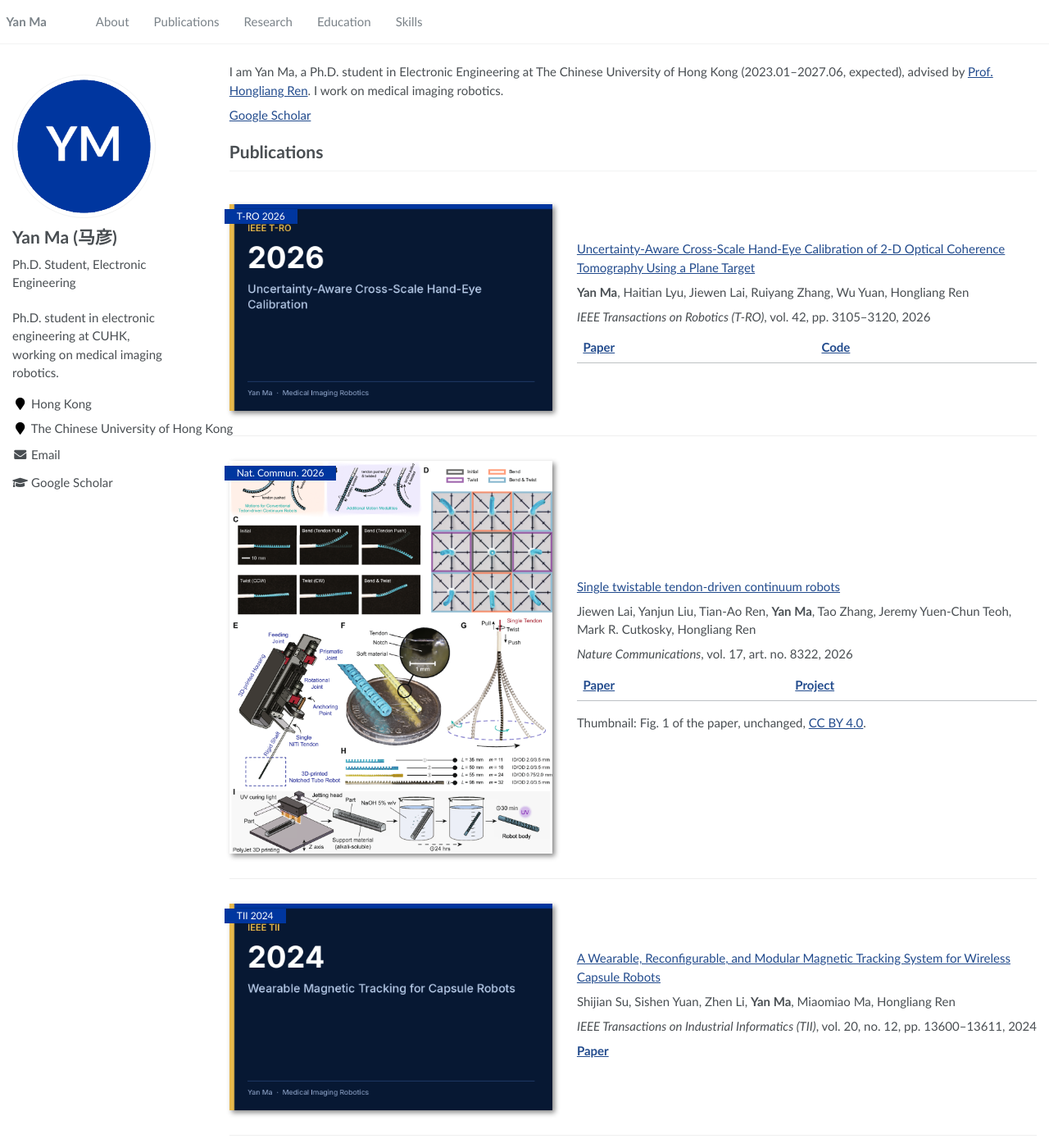
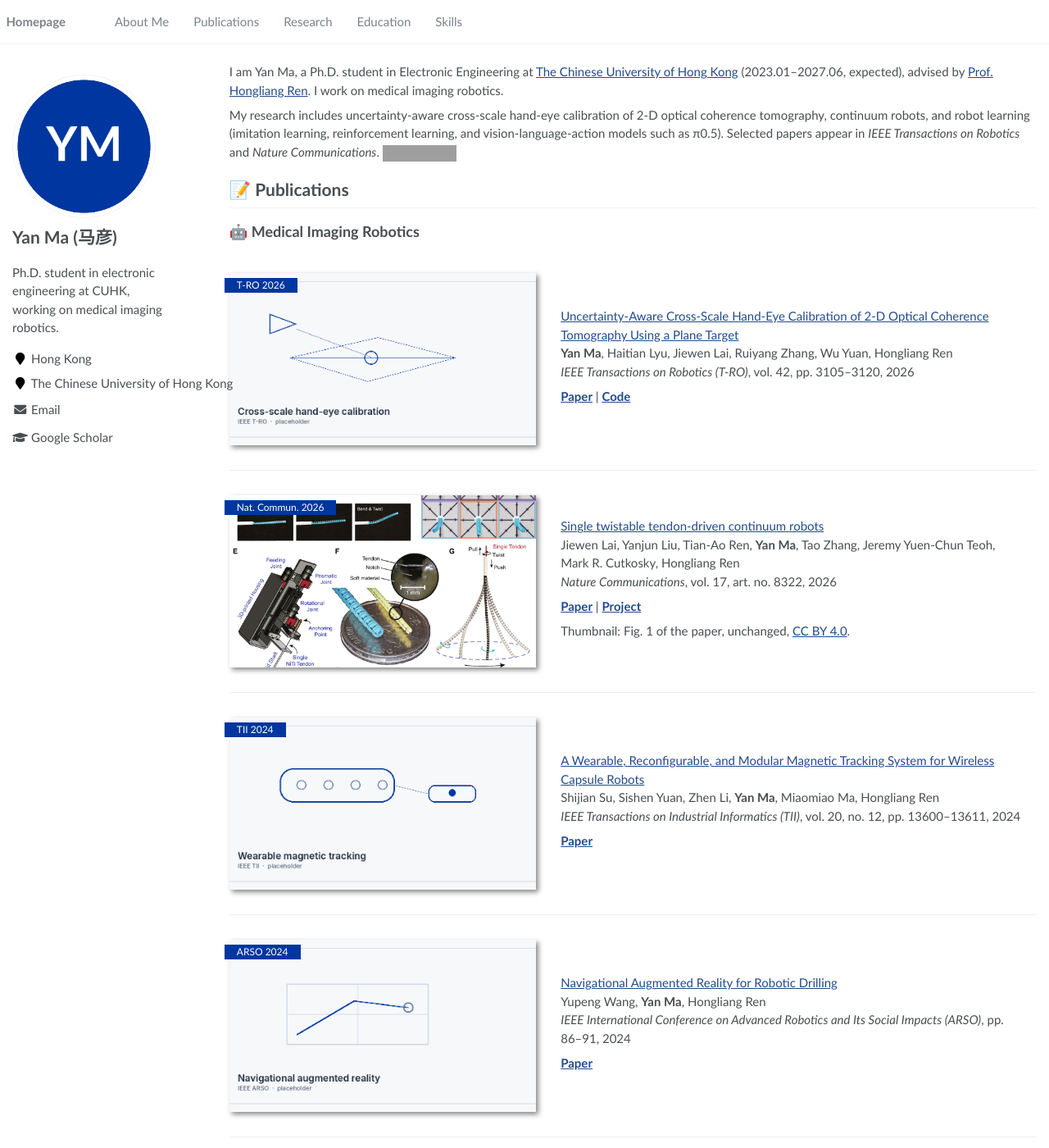
Before and after one commit to ILoveCorn/ILoveCorn.github.io, a Jekyll site: the page built from _pages/about.md, in a window 1280 px wide and 1400 px high. Shown: the whole window at 82% size. Built offline with Jekyll 4.4.1, drawn with Linux system fonts in a browser that asks for light colours; some of the changed text lies outside the part shown; grey boxes are pictures that could not be loaded.

Commit message:
Align the homepage layout with the AcadHomepage reference.
Use the reference masthead, emoji section headings, and paper-card markup, and give every thumbnail the same framed size. Redraw missing-figure placeholders as light figure cards.

Co-authored-by: Yan Ma <ILoveCorn@users.noreply.github.com>

```diff
--- a/_config.yml
+++ b/_config.yml
@@ -18,7 +18,7 @@ baidu_site_verification  :  # get baidu_site_verification from https://ziyuan.ba
 author:
   name             : "Yan Ma (马彦)"
   avatar           : "images/avatar.png"
-  bio              : "Ph.D. Student, Electronic Engineering"
+  bio              : ""
   location         : "Hong Kong"
   employer         : "The Chinese University of Hong Kong"
   pubmed           :
--- a/_data/navigation.yml
+++ b/_data/navigation.yml
@@ -1,16 +1,16 @@
 # main links
 main:
-  - title: "About"
+  - title: "About Me"
     url: "/#about-me"
 
   - title: "Publications"
-    url: "/#publications"
+    url: "/#-publications"
 
   - title: "Research"
-    url: "/#research"
+    url: "/#-research"
 
   - title: "Education"
-    url: "/#education"
+    url: "/#-education"
 
   - title: "Skills"
-    url: "/#skills"
+    url: "/#-skills"
--- a/_includes/masthead.html
+++ b/_includes/masthead.html
@@ -4,7 +4,7 @@
       <nav id="site-nav" class="greedy-nav">
         <button><div class="navicon"></div></button>
         <ul class="visible-links">
-          <li class="masthead__menu-item masthead__menu-item--lg masthead__menu-home-item"><a href="#about-me">Yan Ma</a></li>
+          <li class="masthead__menu-item masthead__menu-item--lg masthead__menu-home-item"><a href="#about-me">Homepage</a></li>
           {% for link in site.data.navigation.main %}
             <li class="masthead__menu-item"><a href="{{ domain }}{{ link.url }}">{{ link.title }}</a></li>
           {% endfor %}
--- a/_pages/about.md
+++ b/_pages/about.md
@@ -10,73 +10,66 @@ redirect_from:
 
 <span class='anchor' id='about-me'></span>
 
-I am Yan Ma, a Ph.D. student in Electronic Engineering at The Chinese University of Hong Kong (2023.01–2027.06, expected), advised by [Prof. Hongliang Ren](https://www.ee.cuhk.edu.hk/en-gb/people/academic-staff/professors/prof-ren-hongliang). I work on medical imaging robotics.
+I am Yan Ma, a Ph.D. student in Electronic Engineering at [The Chinese University of Hong Kong](https://www.ee.cuhk.edu.hk/) (2023.01–2027.06, expected), advised by [Prof. Hongliang Ren](https://www.ee.cuhk.edu.hk/en-gb/people/academic-staff/professors/prof-ren-hongliang). I work on medical imaging robotics.
 
-<a href="https://scholar.google.com/citations?user=H2TMh68AAAAJ">Google Scholar</a> <strong><span id="total_cit"></span></strong>
+My research includes uncertainty-aware cross-scale hand-eye calibration of 2-D optical coherence tomography, continuum robots, and robot learning (imitation learning, reinforcement learning, and vision-language-action models such as π0.5). Selected papers appear in *IEEE Transactions on Robotics* and *Nature Communications*. <a href="https://scholar.google.com/citations?user=H2TMh68AAAAJ"><img src="https://img.shields.io/badge/Google%20Scholar-Yan%20Ma-4b89dc?logo=googlescholar&logoColor=white" alt="Google Scholar"></a>
 
-<h1 id="publications">Publications</h1>
+# 📝 Publications
 
-<div class='paper-box'><div class='paper-box-image'><div><div class="badge">T-RO 2026</div><img src="images/papers/placeholder-tro-2026.png" alt="Placeholder card for the T-RO 2026 hand-eye calibration paper" width="100%"></div></div>
+## 🤖 Medical Imaging Robotics
+
+<div class='paper-box'><div class='paper-box-image'><div><div class="badge">T-RO 2026</div><img src='images/papers/placeholder-tro-2026.png' alt="Placeholder thumbnail for the T-RO 2026 hand-eye calibration paper" width="100%"></div></div>
 <div class='paper-box-text' markdown="1">
 
-[Uncertainty-Aware Cross-Scale Hand-Eye Calibration of 2-D Optical Coherence Tomography Using a Plane Target](https://doi.org/10.1109/TRO.2026.3710397)
-
-**Yan Ma**, Haitian Lyu, Jiewen Lai, Ruiyang Zhang, Wu Yuan, Hongliang Ren
-
+[Uncertainty-Aware Cross-Scale Hand-Eye Calibration of 2-D Optical Coherence Tomography Using a Plane Target](https://doi.org/10.1109/TRO.2026.3710397) \\
+**Yan Ma**, Haitian Lyu, Jiewen Lai, Ruiyang Zhang, Wu Yuan, Hongliang Ren \\
 *IEEE Transactions on Robotics (T-RO)*, vol. 42, pp. 3105–3120, 2026
 
-[**Paper**](https://doi.org/10.1109/TRO.2026.3710397) | [**Code**](https://github.com/ILoveCorn/2DCalib)
+[**Paper**](https://doi.org/10.1109/TRO.2026.3710397) \| [**Code**](https://github.com/ILoveCorn/2DCalib)
 
 </div></div>
 
-<div class='paper-box'><div class='paper-box-image'><div><div class="badge">Nat. Commun. 2026</div><img src="images/papers/natcomm2026-fig1.png" alt="Figure 1 of Single twistable tendon-driven continuum robots" width="100%"></div></div>
+<div class='paper-box'><div class='paper-box-image'><div><div class="badge">Nat. Commun. 2026</div><img src='images/papers/natcomm2026-fig1.png' alt="Figure 1 of Single twistable tendon-driven continuum robots" width="100%"></div></div>
 <div class='paper-box-text' markdown="1">
 
-[Single twistable tendon-driven continuum robots](https://doi.org/10.1038/s41467-026-74225-3)
-
-Jiewen Lai, Yanjun Liu, Tian-Ao Ren, **Yan Ma**, Tao Zhang, Jeremy Yuen-Chun Teoh, Mark R. Cutkosky, Hongliang Ren
-
+[Single twistable tendon-driven continuum robots](https://doi.org/10.1038/s41467-026-74225-3) \\
+Jiewen Lai, Yanjun Liu, Tian-Ao Ren, **Yan Ma**, Tao Zhang, Jeremy Yuen-Chun Teoh, Mark R. Cutkosky, Hongliang Ren \\
 *Nature Communications*, vol. 17, art. no. 8322, 2026
 
-[**Paper**](https://doi.org/10.1038/s41467-026-74225-3) | [**Project**](https://twist-bot.github.io/)
+[**Paper**](https://doi.org/10.1038/s41467-026-74225-3) \| [**Project**](https://twist-bot.github.io/)
 
 Thumbnail: Fig. 1 of the paper, unchanged, [CC BY 4.0](https://creativecommons.org/licenses/by/4.0/).
 
 </div></div>
 
-<div class='paper-box'><div class='paper-box-image'><div><div class="badge">TII 2024</div><img src="images/papers/placeholder-tii-2024.png" alt="Placeholder card for the TII 2024 magnetic tracking paper" width="100%"></div></div>
+<div class='paper-box'><div class='paper-box-image'><div><div class="badge">TII 2024</div><img src='images/papers/placeholder-tii-2024.png' alt="Placeholder thumbnail for the TII 2024 magnetic tracking paper" width="100%"></div></div>
 <div class='paper-box-text' markdown="1">
 
-[A Wearable, Reconfigurable, and Modular Magnetic Tracking System for Wireless Capsule Robots](https://doi.org/10.1109/TII.2024.3423458)
-
-Shijian Su, Sishen Yuan, Zhen Li, **Yan Ma**, Miaomiao Ma, Hongliang Ren
-
+[A Wearable, Reconfigurable, and Modular Magnetic Tracking System for Wireless Capsule Robots](https://doi.org/10.1109/TII.2024.3423458) \\
+Shijian Su, Sishen Yuan, Zhen Li, **Yan Ma**, Miaomiao Ma, Hongliang Ren \\
 *IEEE Transactions on Industrial Informatics (TII)*, vol. 20, no. 12, pp. 13600–13611, 2024
 
 [**Paper**](https://doi.org/10.1109/TII.2024.3423458)
 
 </div></div>
 
-<div class='paper-box'><div class='paper-box-image'><div><div class="badge">ARSO 2024</div><img src="images/papers/placeholder-arso-2024.png" alt="Placeholder card for the ARSO 2024 navigational augmented reality paper" width="100%"></div></div>
+<div class='paper-box'><div class='paper-box-image'><div><div class="badge">ARSO 2024</div><img src='images/papers/placeholder-arso-2024.png' alt="Placeholder thumbnail for the ARSO 2024 navigational augmented reality paper" width="100%"></div></div>
 <div class='paper-box-text' markdown="1">
 
-[Navigational Augmented Reality for Robotic Drilling](https://doi.org/10.1109/ARSO60199.2024.10557802)
-
-Yupeng Wang, **Yan Ma**, Hongliang Ren
-
+[Navigational Augmented Reality for Robotic Drilling](https://doi.org/10.1109/ARSO60199.2024.10557802) \\
+Yupeng Wang, **Yan Ma**, Hongliang Ren \\
 *IEEE International Conference on Advanced Robotics and Its Social Impacts (ARSO)*, pp. 86–91, 2024
 
 [**Paper**](https://doi.org/10.1109/ARSO60199.2024.10557802)
 
 </div></div>
 
-<h1 id="research">Research</h1>
+# 🔬 Research
 
-<div class='paper-box'><div class='paper-box-image'><div><div class="badge">Project</div><img src="images/papers/placeholder-oct-skin.png" alt="Placeholder card for the OCT skin inspection robot project" width="100%"></div></div>
+<div class='paper-box'><div class='paper-box-image'><div><div class="badge">Project</div><img src='images/papers/placeholder-oct-skin.png' alt="Placeholder thumbnail for the OCT skin inspection robot" width="100%"></div></div>
 <div class='paper-box-text' markdown="1">
 
-**Multimodal skin inspection robot with OCT**
-
+**Multimodal skin inspection robot with OCT** \\
 *2025.01 – present*
 
 A multimodal skin-inspection robot using optical coherence tomography (OCT). Hand-eye calibration is published in T-RO. The rest of the project covers ScanSim, ScanPlanner, and reinforcement-learning path planning.
@@ -85,23 +78,22 @@ A multimodal skin-inspection robot using optical coherence tomography (OCT). Han
 
 </div></div>
 
-<div class='paper-box'><div class='paper-box-image'><div><div class="badge">Project</div><img src="images/papers/placeholder-vla-2026.png" alt="Placeholder card for the VLA dual-arm project" width="100%"></div></div>
+<div class='paper-box'><div class='paper-box-image'><div><div class="badge">Project</div><img src='images/papers/placeholder-vla-2026.png' alt="Placeholder thumbnail for the VLA dual-arm project" width="100%"></div></div>
 <div class='paper-box-text' markdown="1">
 
-**VLA dual-arm**
-
+**VLA dual-arm** \\
 *2026.07 – 2026.08*
 
 Vision-language-action dual-arm system using π0.5 and TRON2.
 
 </div></div>
 
-<h1 id="education">Education</h1>
+# 📖 Education
 
-- *2023.01 – 2027.06 (expected)*, Ph.D. in Electronic Engineering, The Chinese University of Hong Kong. Advisor: Prof. Hongliang Ren. Medical imaging robotics.
-- *2018.09 – 2022.06*, B.Eng. in Mechanical Engineering, Shanghai Jiao Tong University. Top 10%.
+- *2023.01 – 2027.06 (expected)*, Ph.D., Electronic Engineering, The Chinese University of Hong Kong. Advisor: Prof. Hongliang Ren. Medical imaging robotics.
+- *2018.09 – 2022.06*, B.Eng., Mechanical Engineering, Shanghai Jiao Tong University. Top 10%.
 
-<h1 id="skills">Skills</h1>
+# 🛠 Skills
 
 - **Robotics**: imitation learning (ACT, Diffusion Policy, π-series); reinforcement learning (PPO, SAC); computational geometry
 - **Programming**: Python, C++, MATLAB
--- a/assets/css/main.scss
+++ b/assets/css/main.scss
@@ -51,14 +51,16 @@
 
 
     .paper-box-image{
-        justify-content: center;
-        display: flex;
+        display: block;
         width: 100%;
         order: 2;
         img {
+            display: block;
             max-width: 400px;
             width: 100%;
-            height: auto;
+            height: 210px;
+            object-fit: cover;
+            object-position: center;
             box-shadow: 3px 3px 6px #888;
         }
     }
@@ -70,10 +72,14 @@
 
     @include breakpoint($medium) {
         .paper-box-image{
-            justify-content: left;
-            min-width: 200px;
-            max-width: 40%;
+            flex: 0 0 38%;
+            width: 38%;
+            min-width: 280px;
+            max-width: 400px;
             order: 1;
+            img {
+                max-width: none;
+            }
         }
 
         .paper-box-text{
```
Also changed, not shown: README.md (+1 -1 lines), images/papers/placeholder-arso-2024.png, images/papers/placeholder-oct-skin.png, images/papers/placeholder-tii-2024.png, images/papers/placeholder-tro-2026.png, images/papers/placeholder-vla-2026.png.
